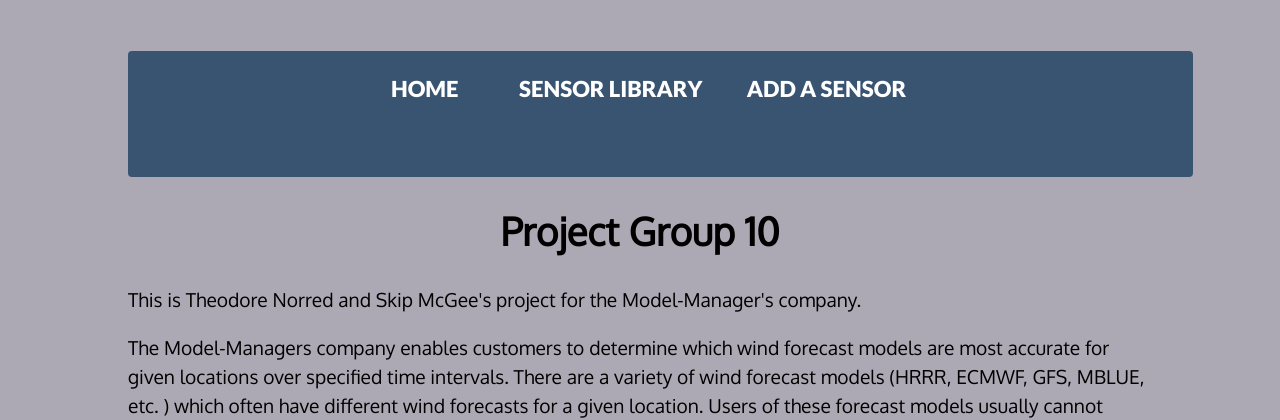
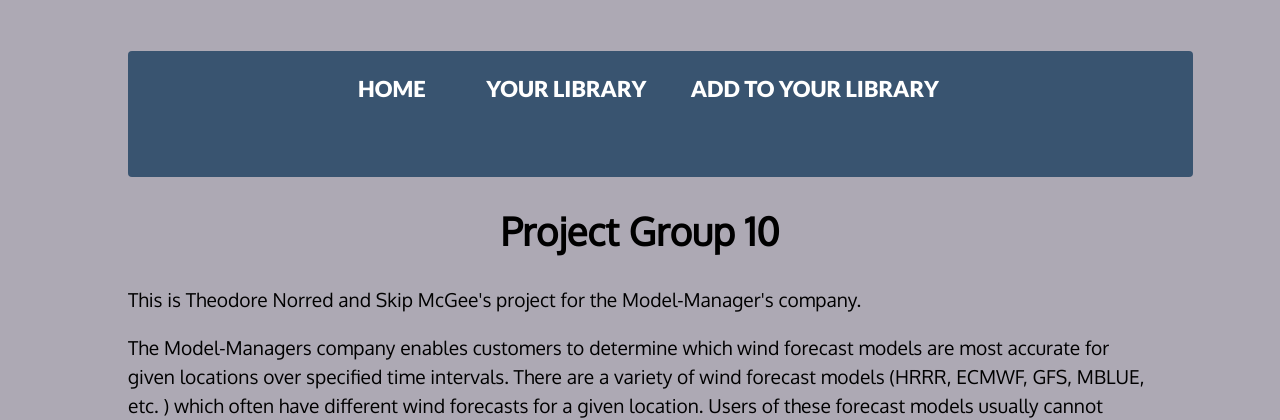
Before and after one commit to skipmcgee/wind-forecast, a Flask app: page / in a window 1280 px wide. Shown: the top 420 px of the page. Run offline with Flask 3, Linux system fonts and the light colour scheme; data that the repository does not hold is empty; some libraries are stand-ins or nearby versions.

Commit message:
updating page names in Nav

```diff
--- a/templates/base.j2
+++ b/templates/base.j2
@@ -20,8 +20,8 @@
 <body>
     <nav class="navbar">
         <a href="/">Home</a>
-        <a href="/library">Sensor Library</a>
-        <a href="/add">Add A Sensor</a>
+        <a href="/library">Your Library</a>
+        <a href="/add">Add to Your Library</a>
     </nav>
     <main>
         <p></p>
```
